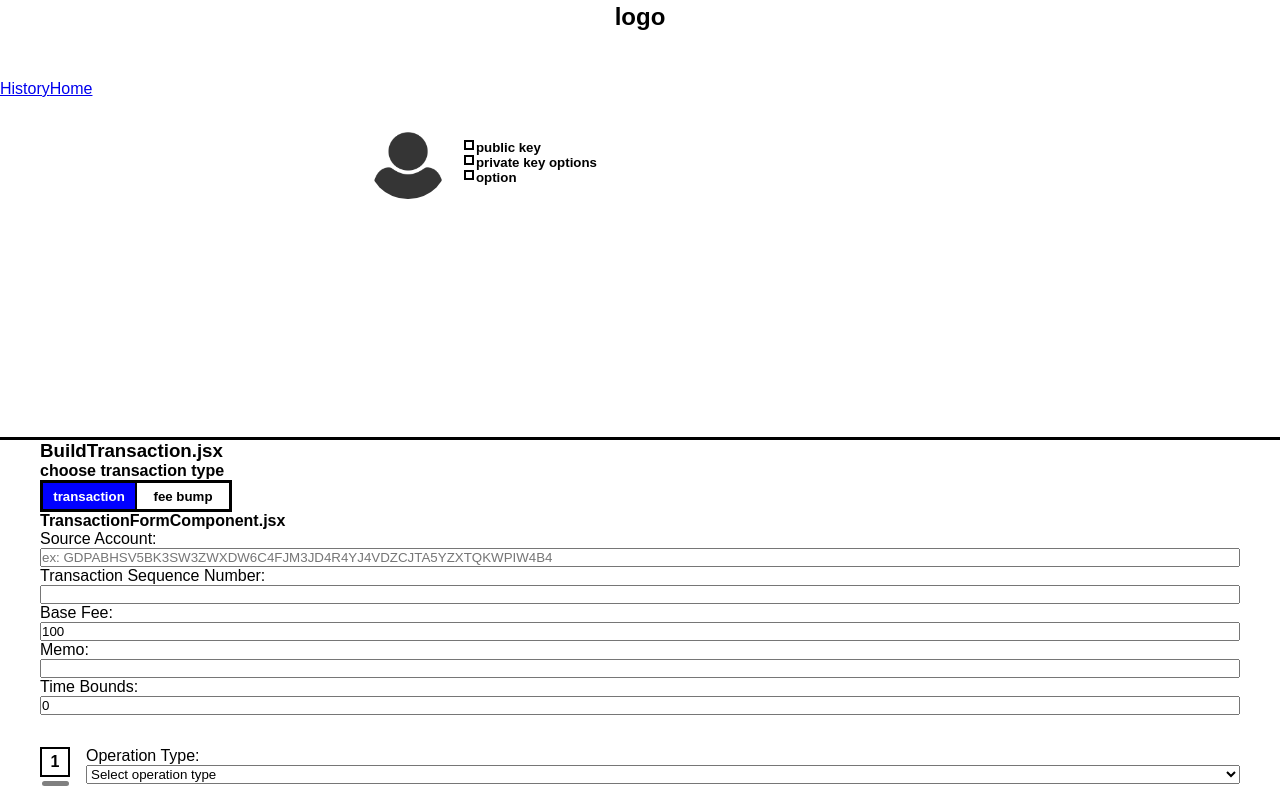
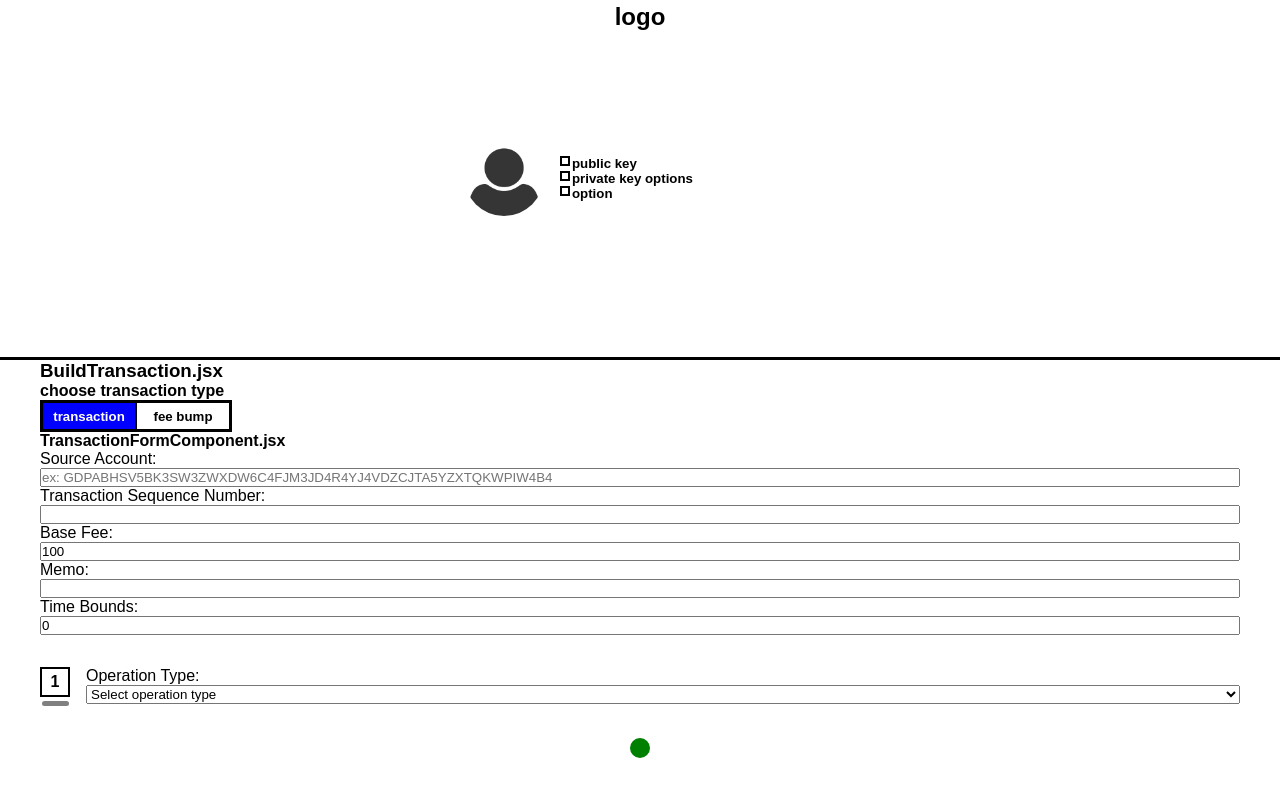
Before and after one commit to aacosta11/stellar-wallet, a React (Create React App) app in the folder client/: page / in a window 1280 px wide. Shown: the top 788 px of the page. Built offline with nearby package versions, Linux system fonts and the light colour scheme.

Commit message:
centered dashboard content

```diff
--- a/client/src/Styles/dashboard.css
+++ b/client/src/Styles/dashboard.css
@@ -5,7 +5,7 @@
     max-height: 450px;
 }
 .content {
-    width: 45%;
+    width: 30%;
     max-width: 900px;
     min-width: 300px;
     height: 8rem;
--- a/client/src/Styles/layout.css
+++ b/client/src/Styles/layout.css
@@ -1,7 +1,4 @@
-#main-body {
-    position: relative;
-    top: 5rem;
-}
+/* #main-body {} */
 
 #section-content {
     padding: 0 2.5rem;
--- a/client/src/Views/Dashboard/Dashboard.jsx
+++ b/client/src/Views/Dashboard/Dashboard.jsx
@@ -5,9 +5,7 @@ import profilePic from "../../img/anon-profile.png";
 const Dashboard = props => {
     return (
         <>
-        <div id="dashboard">
-            <Link to="/history" >History</Link>
-            <Link to="/" >Home</Link>
+        <div id="dashboard" className="X X-ai-center">
             <div className="content X column-gap-1-rem blur-backdrop">
                 <div id="profile-pic-wrap" className="X X-jc-center X-ai-center" >
                     <img src={profilePic} alt="profile-pic" id="profile-pic" />
```
